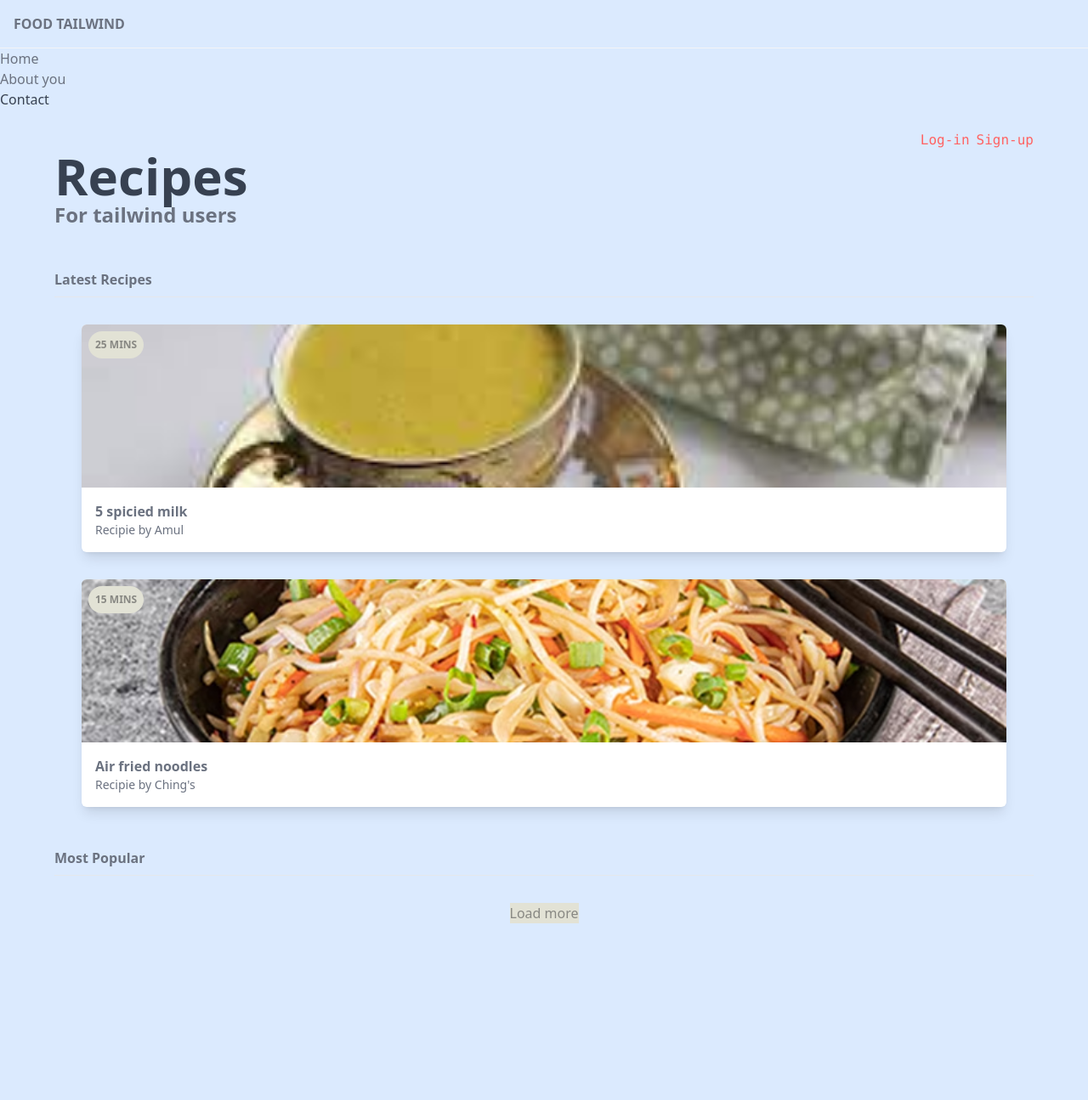
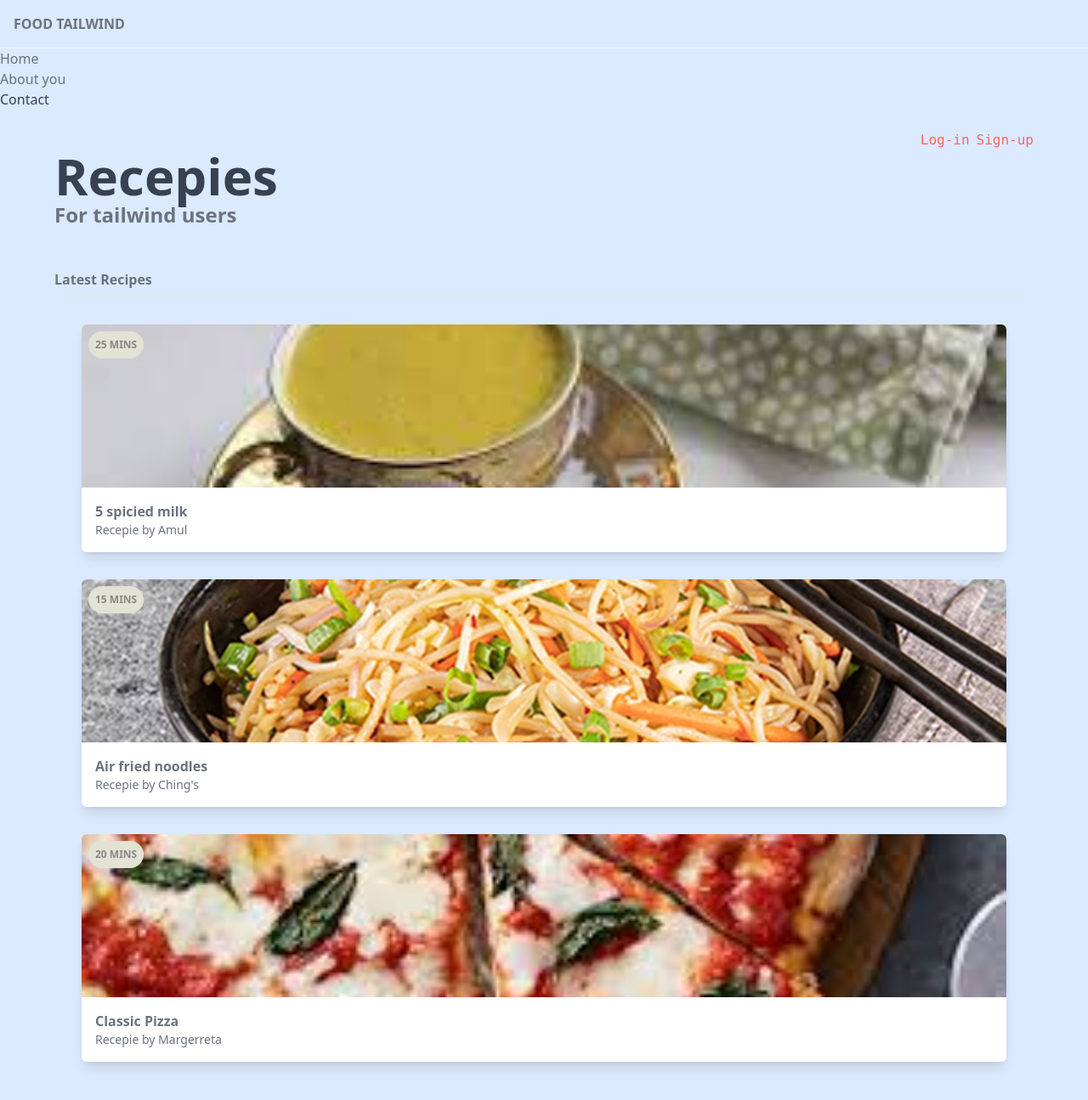
Before and after one commit to iwai-0310/CafeMenuTw, a website: page wind-food/public/index.html in a window 1280 px wide. Shown: the top 1295 px of the page at 85% size. Before the commit the page ends 1111 px from the top, so only its background shows below. Drawn offline with Linux system fonts and the light colour scheme.

Commit message:
Added third pizza card

```diff
--- a/wind-food/public/index.html
+++ b/wind-food/public/index.html
@@ -39,7 +39,7 @@
           <a href="#" class="text-primary font-mono ml-2">Sign-up</a>
         </div>
         <header>
-          <h2 class="text-gray-700 text-6xl font-semibold">Recipes</h2>
+          <h2 class="text-gray-700 text-6xl font-semibold">Recepies</h2>
           <h3 class="text-2xl font-semibold">For tailwind users</h3>
         </header>
 
@@ -51,7 +51,7 @@
               <img src="img/5SpiciedMilk.jpg" class="w-full h-32 sm:h-48 object-cover" alt="">
               <div class="m-4">
                 <span class="font-bold">5 spicied milk</span>
-                <span class="block text-gray-500 text-sm">Recipie by Amul</span>
+                <span class="block text-gray-500 text-sm">Recepie by Amul</span>
               </div>
               <div class="badge">
                 <span>25 mins</span>
@@ -62,10 +62,21 @@
               <img src="img/noodles.avif" class="w-full h-32 sm:h-48 object-cover" alt="">
               <div class="m-4">
                 <span class="font-bold">Air fried noodles</span>
-                <span class="block text-gray-500 text-sm">Recipie by Ching's</span>
+                <span class="block text-gray-500 text-sm">Recepie by Ching's</span>
               </div>
               <div class="badge">
                 <span>15 mins</span>
+              </div>
+            </div>
+
+            <div class="card">
+              <img src="img/pizza.jpg" class="w-full h-32 sm:h-48 object-cover" alt="">
+              <div class="m-4">
+                <span class="font-bold">Classic Pizza</span>
+                <span class="block text-gray-500 text-sm">Recepie by Margerreta</span>
+              </div>
+              <div class="badge">
+                <span>20 mins</span>
               </div>
             </div>
 
```
Also changed, not shown: wind-food/public/img/pizza.jpg (added).
